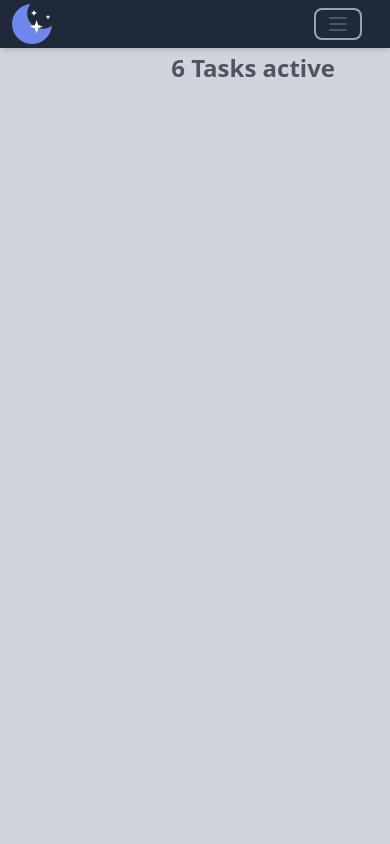
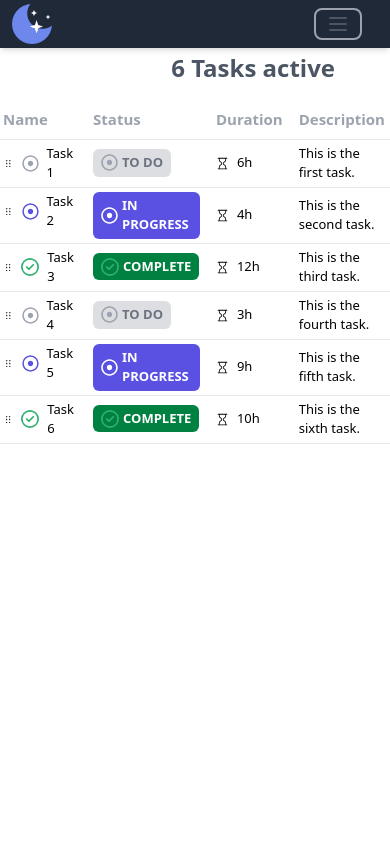
Before and after one commit to MENDELBENOR/Simplicity-client, a React (Vite) app: page /task/1 in a window 390 px wide. Shown: the top 844 px of the page. Built offline with nearby package versions, Linux system fonts and the light colour scheme; no server answers.

Commit message:
tableTask

```diff
--- a/src/components/TableTask.tsx
+++ b/src/components/TableTask.tsx
@@ -1,6 +1,120 @@
+import { ITask } from "../utils/types";
+import { RiDraggable } from "react-icons/ri";
+import { BsHourglass } from "react-icons/bs";
+import { useEffect, useState } from "react";
+import { FaRegCircleCheck } from "react-icons/fa6";
+import { FaRegDotCircle } from "react-icons/fa";
+
+const tasks: ITask[] = [
+    {
+        _id: "1",
+        name: "Task 1",
+        description: "This is the first task.",
+        status: "TO DO",
+        duration: 6,
+        groupId: "group-1"
+    },
+    {
+        _id: "2",
+        name: "Task 2",
+        description: "This is the second task.",
+        status: "IN PROGRESS",
+        duration: 4,
+        groupId: "group-1"
+    },
+    {
+        _id: "3",
+        name: "Task 3",
+        description: "This is the third task.",
+        status: "COMPLETE",
+        duration: 12,
+        groupId: "group-2"
+    },
+    {
+        _id: "4",
+        name: "Task 4",
+        description: "This is the fourth task.",
+        status: "TO DO",
+        duration: 3,
+        groupId: "group-2"
+    },
+    {
+        _id: "5",
+        name: "Task 5",
+        description: "This is the fifth task.",
+        status: "IN PROGRESS",
+        duration: 9,
+        groupId: "group-3"
+    },
+    {
+        _id: "6",
+        name: "Task 6",
+        description: "This is the sixth task.",
+        status: "COMPLETE",
+        duration: 10,
+        groupId: "group-3"
+    }
+];
+
+// _id: string;
+// name: string;
+// description: string;
+// status: STATUS;
+// duration: number;
+// groupId: string;
 
 export default function TableTask() {
+
+    const [selectTask, setSelectTask] = useState<ITask>();
+
+    useEffect(() => {
+        console.log(selectTask);
+    }, [selectTask])
+
     return (
-        <div>TableTask</div>
+        <table className="min-w-[400px] w-[99%] border-spacing-y-2 text-[15px]">
+            <thead>
+                <tr className="bg-white dark:bg-gray-800 dark:text-white border-b-[1px] text-[15px] text-left text-gray-400 font-extralight">
+                    <th className="p-2 cursor-pointer">Name</th>
+                    <th className="p-2 cursor-pointer">Status</th>
+                    <th className="p-2 cursor-pointer">Duration</th>
+                    <th className="p-2 cursor-pointer">Description</th>
+                </tr>
+            </thead>
+            <tbody>
+                {tasks.map((task) => (
+                    <tr key={task._id}
+                        className="text-[13px] transition-transform duration-300 ease-in-out border-b-[1px] bg-white dark:bg-gray-800 dark:text-white hover:bg-gray-100"
+                        onClick={() => {
+                            setSelectTask(task);
+                        }}
+                    >
+                        <td className="px-2 py-1 flex items-center space-x-2 font-s"><RiDraggable className="cursor-move" /> <span className='bg-transparent'>
+                            {task.status === "COMPLETE" ? <span className=' text-[#2fb170] text-lg'><FaRegCircleCheck />
+                            </span> : <span className={`${task.status === "IN PROGRESS" ? 'text-[#5A51E2]' : 'bg-[#DCDEE1] text-gray-400'}`}><FaRegDotCircle style={{ backgroundColor: "white", borderRadius: "50%" }} size={17} />
+                            </span>}
+                        </span ><span>{task.name}</span></td>
+                        <td className="px-2 py-1">
+                            <p className={`inline-block px-2 py-1 rounded-md text-[13px] font-semibold cursor-pointer ${task.status === 'COMPLETE'
+                                ? 'bg-[#008141] text-white'
+                                : task.status === 'TO DO'
+                                    ? 'bg-[#DCDEE1] text-gray-700'
+                                    : 'bg-[#5A51E2] text-white'
+                                }`}>
+                                <span className="flex items-center space-x-1 text-white">
+                                    <span className='bg-transparent'>
+                                        {task.status === "COMPLETE" ? <span className=' text-[#2fb170] text-lg'><FaRegCircleCheck />
+                                        </span> : <span className={`${task.status === "IN PROGRESS" ? 'text-white' : 'bg-[#DCDEE1] text-gray-400'}`}><FaRegDotCircle size={17} />
+                                        </span>}
+                                    </span >
+                                    <p className={`${task.status === "TO DO" && 'text-gray-500'}`}> {task.status}</p></span>
+                            </p>
+                        </td>
+                        <td className="px-2 py-1"><span className="flex items-center"><BsHourglass /><span className="px-2">{task.duration}h</span></span></td>
+                        <td className="px-2 py-1">{task.description}</td>
+                    </tr>
+                ))}
+            </tbody>
+        </table>
     )
 }
--- a/src/hooks/UseUsers.ts
+++ b/src/hooks/UseUsers.ts
@@ -34,6 +34,7 @@ export default function UseUsers() {
       if (response.data.isSuccessful)
         dispatch(setUsers(response.data.data));
     } catch (err) {
+      console.log(err);
       dispatch(setUsers([]));
     }
   }
--- a/src/index.css
+++ b/src/index.css
@@ -7,3 +7,9 @@
         font-size: 16px;
     }
 }
+
+* {
+    margin: 0;
+    padding: 0;
+    box-sizing: border-box;
+}
--- a/src/pages/TaskPage.tsx
+++ b/src/pages/TaskPage.tsx
@@ -1,80 +1,28 @@
 import { useEffect } from "react";
 import { useParams } from "react-router-dom";
-import { ITask } from "../utils/types";
-
-// _id: string;
-// name: string;
-// description: string;
-// status: STATUS;
-// duration: number;
-// groupId: string;
-
-const tasks: ITask[] = [
-    {
-        _id: "1",
-        name: "Task 1",
-        description: "This is the first task.",
-        status: "TO DO",
-        duration: 60,
-        groupId: "group-1"
-    },
-    {
-        _id: "2",
-        name: "Task 2",
-        description: "This is the second task.",
-        status: "IN PROGRESS",
-        duration: 45,
-        groupId: "group-1"
-    },
-    {
-        _id: "3",
-        name: "Task 3",
-        description: "This is the third task.",
-        status: "COMPLETE",
-        duration: 120,
-        groupId: "group-2"
-    },
-    {
-        _id: "4",
-        name: "Task 4",
-        description: "This is the fourth task.",
-        status: "TO DO",
-        duration: 30,
-        groupId: "group-2"
-    },
-    {
-        _id: "5",
-        name: "Task 5",
-        description: "This is the fifth task.",
-        status: "IN PROGRESS",
-        duration: 90,
-        groupId: "group-3"
-    },
-    {
-        _id: "6",
-        name: "Task 6",
-        description: "This is the sixth task.",
-        status: "COMPLETE",
-        duration: 150,
-        groupId: "group-3"
-    }
-];
+import TableTask from "../components/TableTask";
+import { initialTasks } from "../redux/slices/taskSlice";
+import { useDispatch } from "react-redux";
+import { AppDispatch } from "../redux/store";
 
 export default function TaskPage() {
+    const dispatch = useDispatch<AppDispatch>();
     const { id } = useParams<{ id: string }>();
 
     useEffect(() => {
         // get group data and task!
+        dispatch(initialTasks(id!));
     }, [id])
 
     return (
-        <div className="w-full h-screen bg-gray-300 mt-9 sm:p-10 flex flex-col items-center dark:bg-gray-800">
-            <div className="flex w-[80%] justify-end p-4 text-2xl font-bold text-gray-600 dark:text-white">{tasks.length} Tasks active</div>
+        <div className="w-full h-screen mt-9 sm:p-10 flex flex-col items-center dark:bg-gray-800">
+            <div className="flex w-[80%] justify-end p-4 text-2xl font-bold text-gray-600 dark:text-white">{6} Tasks active</div>
 
-            <div className="w-[80%] flex items-center justify-between">
+            <div className="w-[80%] flex items-center">
                 <div className="flex space-x-4 ml-2"></div>
             </div>
 
+            <TableTask />
         </div>
     )
 }
--- /dev/null
+++ b/src/redux/slices/taskSlice.ts
@@ -0,0 +1,55 @@
+import { createSlice, createAsyncThunk, PayloadAction } from '@reduxjs/toolkit';
+import { ITask } from '../../utils/types';
+import axios from 'axios';
+
+interface taskState {
+    tasks: ITask[];
+}
+
+const initialState: taskState = {
+    tasks: [],
+};
+
+export const initialTasks = createAsyncThunk('tasks/initialTask', async (groupId: string) => {
+    try {
+        const response = await axios.get(`http://localhost:3001/task/getTaskByGroup${groupId}`, {
+            withCredentials: true
+        });
+        return response.data.data;
+    } catch (error) {
+        throw new Error(`Failed to fetch user data ${error}`);
+    }
+});
+
+const tasksSlice = createSlice({
+    name: 'tasks',
+    initialState,
+    reducers: {
+        addTask: (state, action: PayloadAction<ITask>) => {
+            state.tasks.push(action.payload);
+        },
+        removeUser: (state, action: PayloadAction<string>) => {
+            state.tasks = state.tasks.filter(task => task._id !== action.payload);
+        },
+        removeTask: (state, action: PayloadAction<ITask>) => {
+            const index = state.tasks.findIndex(task => task._id === action.payload._id);
+            if (index !== -1) {
+                state.tasks[index] = action.payload;
+            }
+        },
+        setTasks: (state, action: PayloadAction<ITask[]>) => {
+            state.tasks = action.payload;
+        }
+    },
+    extraReducers: (builder) => {
+        builder.addCase(initialTasks.fulfilled, (state, action: PayloadAction<ITask[]>) => {
+            state.tasks = action.payload;
+        });
+        builder.addCase(initialTasks.rejected, (state) => {
+            state.tasks = [];
+        });
+    },
+});
+
+export const { addTask, removeTask, setTasks } = tasksSlice.actions;
+export default tasksSlice.reducer;
```
Also changed, not shown: 1 other file (tests, documents, lock files or other folders).
